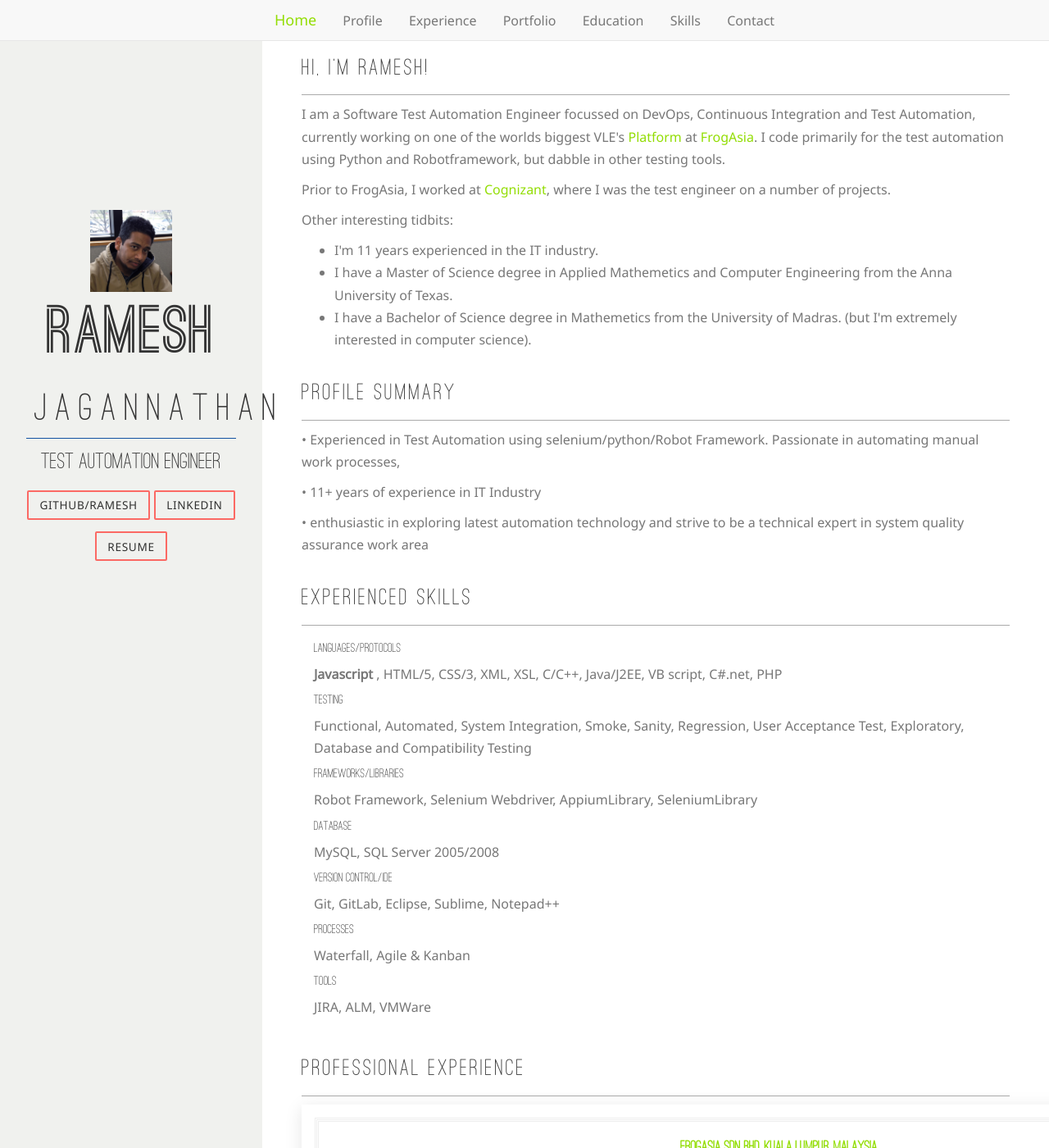
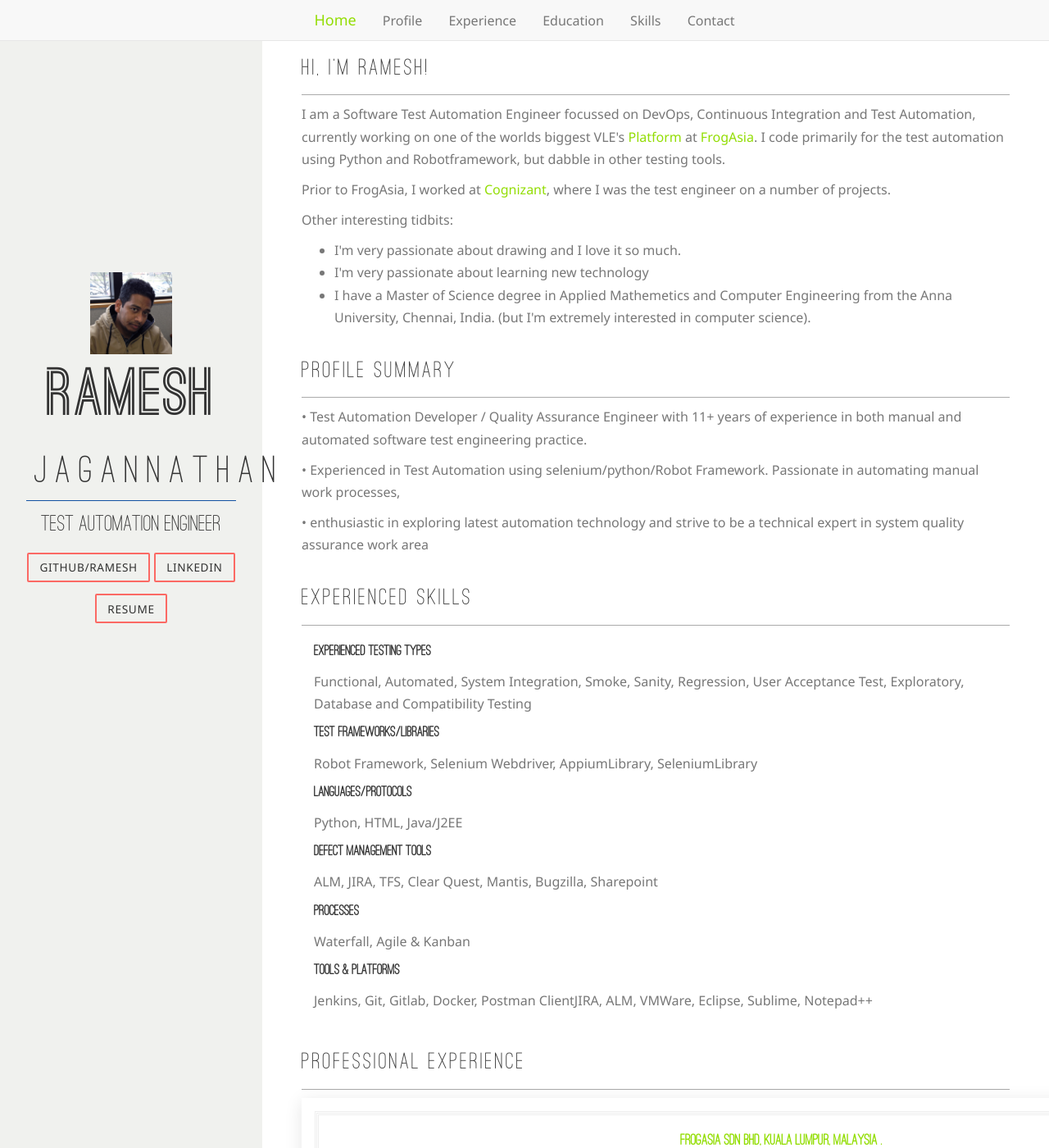
Before and after one commit to thithick/thithick.github.io, a Jekyll site: the page built from index.html, in a window 1280 px wide and 1400 px high. Shown: the whole window at 82% size. Built offline with Jekyll 4.4.1, drawn with Linux system fonts in a browser that asks for light colours; nearby versions of some CDN libraries; library files that are not in the unit come from our copies; some of the changed text lies outside the part shown.

```diff
--- a/_layouts/default.html
+++ b/_layouts/default.html
@@ -20,7 +20,7 @@
   <div class="sidebar pure-u-1 pure-u-md-1-4" id="left-sidebar">
     <div class="header">
         <div class="title-name">
-              <img src="/img/ram.jpg" alt="Ramesh Jagannathan" class="title-image" height="100" width="100">
+              <img src="/img/ram.jpg" alt="Ramesh Jagannathan" class="title-image" height="100" width="100" style="margin-top: 76px;">
         </div>
       <hgroup>
         <h1 class="blog-title">
--- a/index.html
+++ b/index.html
@@ -15,7 +15,6 @@
                   <li><a href="#wrapper" class="active">Home</a></li>
                   <li><a href="#profile">Profile</a></li>
                   <li><a href="#experience">Experience</a></li>
-                  <li><a href="#portfolio">Portfolio</a></li>
                   <li><a href="#education">Education</a></li>
                   <li><a href="#techskills">Skills</a></li>
                   <li><a href="#contact">Contact</a></li>
@@ -35,10 +34,9 @@
 
         <p>Other interesting tidbits:</p>
         <ul>
-          <li>I&apos;m 11 years experienced in the IT industry</a>.</li>
-          </li>
-          <li>I have a Master of Science degree in Applied Mathemetics and Computer Engineering from the Anna University of Texas.</li>
-          <li>I have a Bachelor of Science degree in Mathemetics from the University of Madras. (but I&apos;m extremely interested in computer science).</li>
+          <li>I&apos;m very passionate about drawing and I love it so much</a>.</li>
+          <li>I&apos;m very passionate about learning new technology</li>
+          <li>I have a Master of Science degree in Applied Mathemetics and Computer Engineering from the Anna University, Chennai, India. (but I&apos;m extremely interested in computer science).</li>
         </ul>
   </div>
   </section>
@@ -48,13 +46,12 @@
   <section class="profile" id="profile">
     <div class="content-section">
       <h2 class="content-subhead">Profile Summary</h2>
-              <p> •  Experienced in Test Automation using selenium/python/Robot Framework. Passionate in automating manual work processes, </p>
-               <p> •  11+ years of experience in IT Industry </p>
-             <p> •  enthusiastic in exploring latest automation technology and strive to be a technical expert in system quality assurance work area</p>
+          <p> •  Test Automation Developer / Quality Assurance Engineer with 11+ years of experience in both manual and automated software test engineering practice. </p>
+          <p> •  Experienced in Test Automation using selenium/python/Robot Framework. Passionate in automating manual work processes, </p>
+          <p> •  enthusiastic in exploring latest automation technology and strive to be a technical expert in system quality assurance work area</p>
          </div>
       </div>
   </section>
-
 
   <!-- technical skills -->
   <section class="techskills" id="techskills">
@@ -62,14 +59,14 @@
       <h2 class="content-subhead">Experienced Skills</h2>
         <div class="col-md-12 wow fadeInRight" data-wow-offset="0" data-wow-delay="0.3s">
           <div class="tech">
-            <p> <h5>Languages/Protocols</h5> <b>Javascript </b>, HTML/5, CSS/3,  XML, XSL, C/C++, Java/J2EE, VB script, C#.net, PHP
-              <h5>Testing</h5> Functional, Automated, System Integration, Smoke, Sanity, Regression, User Acceptance Test, Exploratory, Database and Compatibility Testing
-              <h5>Frameworks/Libraries</h5> Robot Framework, Selenium Webdriver, AppiumLibrary, SeleniumLibrary
-              <h5>Database</h5> MySQL, SQL Server 2005/2008
-              <h5>Version Control/IDE</h5>Git, GitLab, Eclipse, Sublime, Notepad++
-              <h5>Processes</h5> Waterfall, Agile & Kanban
-              <h5>Tools</h5> JIRA, ALM, VMWare
-             </p>
+            <p>
+              <h4>Experienced Testing Types</h4> Functional, Automated, System Integration, Smoke, Sanity, Regression, User Acceptance Test, Exploratory, Database and Compatibility Testing
+              <h4>Test Frameworks/Libraries</h4> Robot Framework, Selenium Webdriver, AppiumLibrary, SeleniumLibrary
+              <h4>Languages/Protocols</h4> Python, HTML, Java/J2EE
+              <h4>Defect Management Tools</h4> ALM, JIRA, TFS, Clear Quest, Mantis, Bugzilla, Sharepoint
+              <h4>Processes</h4> Waterfall, Agile & Kanban
+              <h4>Tools & Platforms </h4> Jenkins, Git, Gitlab, Docker, Postman ClientJIRA, ALM, VMWare, Eclipse, Sublime, Notepad++
+            </p>
           </div>
         </div>
       </div>
@@ -147,17 +144,6 @@
 
 
 
-
-
-  <!--portfolio-->
-  <section class="portfolio" id="portfolio">
-    <div class="content-section">
-      <h2 class="content-subhead">Portfolio</h2>
-        <h3>These are just some self-initiated projects since my professional works are bound with NDA(Non-Disclosure Agreement)</h3>
-      </div>
-      <div id="grid-gallery" class="grid-gallery">
-      </div>
-  </section>
   <!--education-->
   <section class="education" id="education">
     <div class="content-section">
@@ -186,9 +172,9 @@
     <div class="content-section">
       <h2 class="content-subhead">Contact</h2>
       <ul>
-        <li><i class="fa fa-home fa-2x"></i> B-10-6, Menera Pilangi Condo, Brickfields, Kuala Lumpur, Malaysia </li>
-        <li><i class="fa fa-phone fa-2x"></i> +60 187 001 125</li>
-        <li>thithick@gmail.com</li>
+        <li><i class="fa fa-home fa-2x"></i> "B-10-6, Menera Pilangi Condo, Brickfields, Kuala Lumpur, Malaysia "</li>
+        <li><i class="fa fa-phone fa-2x"></i> "+60 187 001 125"</li>
+        <li><i class="fa fa-envelope fa-2x"></i> thithick@gmail.com</li>
         <li><a href="https://github.com/thithick">github.com/thithick</a></li>
         <li><a href="https://www.linkedin.com/in/j-ramesh-86301319/">LinkedIn</a></li>
       </ul>
```
